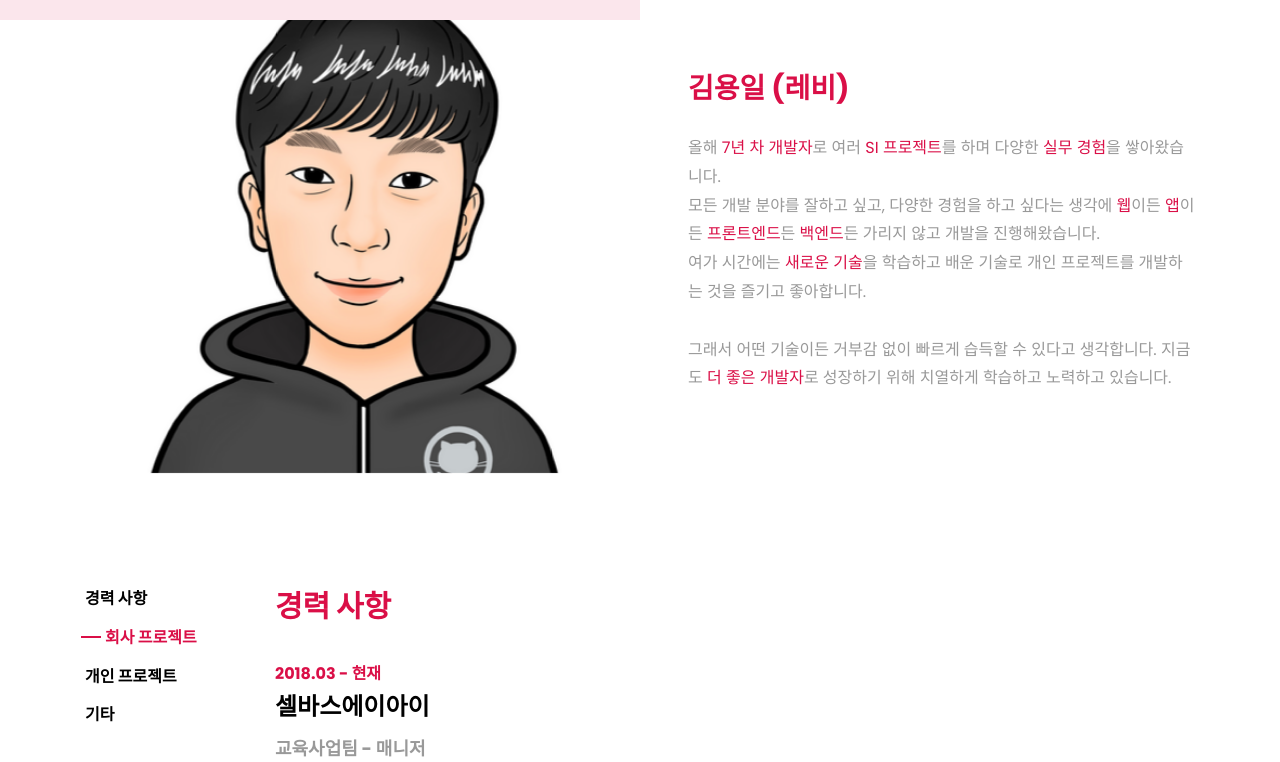
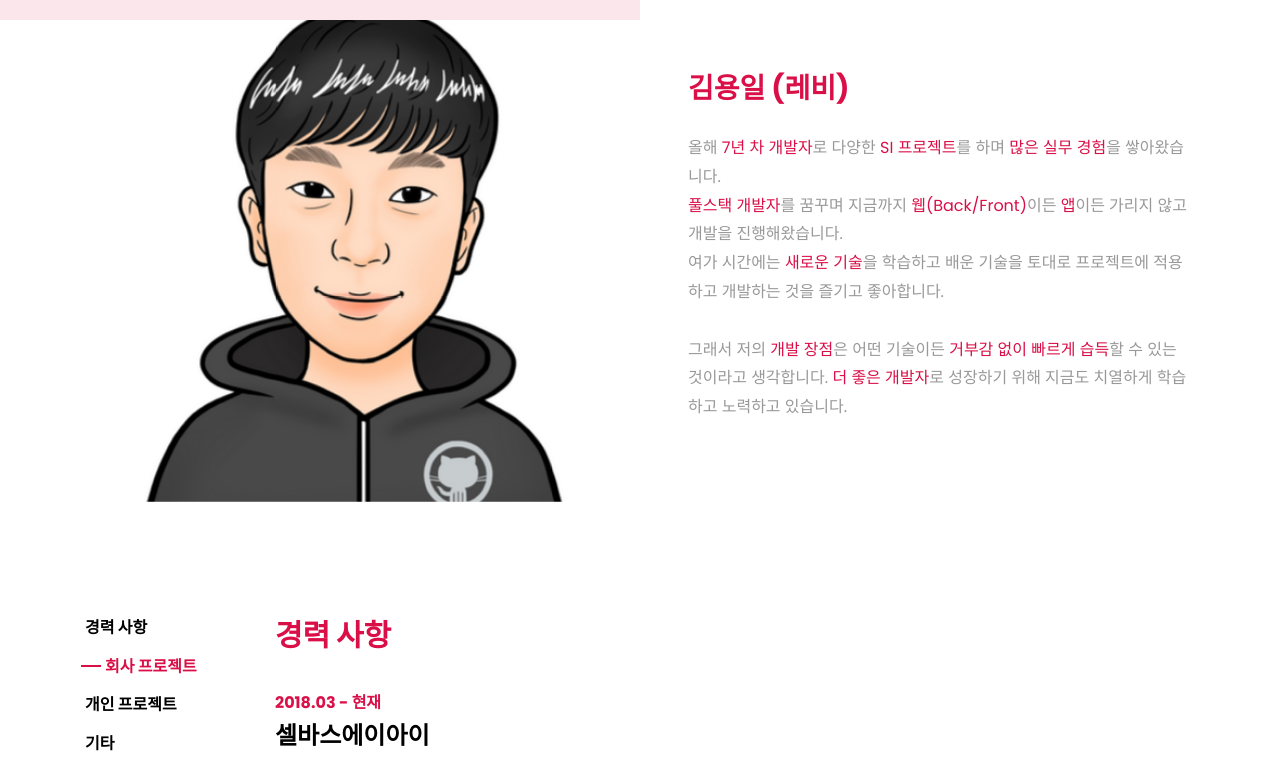
Before and after one commit to Developer-Leby/yongil-portfolio, a plain HTML site: page index.html in a window 1280 px wide. Shown: the part 780-1542 px from the top of the page. Drawn offline with nearby package versions, Linux system fonts and the light colour scheme; files whose address does not match are found by name.

Commit message:
문구 수정

```diff
--- a/index.html
+++ b/index.html
@@ -90,12 +90,12 @@
 							<h3 class="mb-4 text-primary font-weight-bold">김용일 (레비)</h3>
 							<!-- <p class="mb-4">email : kyi910705@gmail.com</p>  -->
 							<p>
-							올해 <span class="text-primary">7년 차 개발자</span>로 여러 <span class="text-primary">SI 프로젝트</span>를 하며 다양한 <span class="text-primary">실무 경험</span>을 쌓아왔습니다.<br/>
-							모든 개발 분야를 잘하고 싶고, 다양한 경험을 하고 싶다는 생각에 <span class="text-primary">웹</span>이든 <span class="text-primary">앱</span>이든 <span class="text-primary">프론트엔드</span>든 <span class="text-primary">백엔드</span>든 가리지 않고 개발을 진행해왔습니다.<br/>
-							여가 시간에는 <span class="text-primary">새로운 기술</span>을 학습하고 배운 기술로 개인 프로젝트를 개발하는 것을 즐기고 좋아합니다.<br/><br/>
+								올해 <span class="text-primary">7년 차 개발자</span>로 다양한 <span class="text-primary">SI 프로젝트</span>를 하며 <span class="text-primary">많은 실무 경험</span>을 쌓아왔습니다.<br/>
+								<span class="text-primary">풀스택 개발자</span>를 꿈꾸며 지금까지 <span class="text-primary">웹(Back/Front)</span>이든 <span class="text-primary">앱</span>이든 가리지 않고 개발을 진행해왔습니다. <br/>
+								여가 시간에는 <span class="text-primary">새로운 기술</span>을 학습하고 배운 기술을 토대로 프로젝트에 적용하고 개발하는 것을 즐기고 좋아합니다.<br/><br/>
 
-							그래서 어떤 기술이든 거부감 없이 빠르게 습득할 수 있다고 생각합니다.
-							지금도 <span class="text-primary">더 좋은 개발자</span>로 성장하기 위해 치열하게 학습하고 노력하고 있습니다.
+								그래서 저의 <span class="text-primary">개발 장점</span>은 어떤 기술이든 <span class="text-primary">거부감 없이 빠르게 습득</span>할 수 있는 것이라고 생각합니다.
+								<span class="text-primary">더 좋은 개발자</span>로 성장하기 위해 지금도 치열하게 학습하고 노력하고 있습니다.
 						</div>
 					</div>
 					<!-- <div class="counter-wrap ftco-animate d-flex mt-md-3">
--- a/js/main-project-list.js
+++ b/js/main-project-list.js
@@ -53,8 +53,8 @@ const mainProjects = [
             'images/projects/디지털교과서_노트_기능_웹_포팅_개발/10.png',
             'images/projects/디지털교과서_노트_기능_웹_포팅_개발/11.png',
         ],
-        skill: ['spring boot', 'jquery', 'gulp'],
-        use: ['spring boot', 'jquery'],
+        skill: ['spring', 'jquery', 'gulp'],
+        use: ['spring', 'jquery'],
         environment: ['windows_10', 'postman', 'gulp', 'git'],
     },
     {
```
